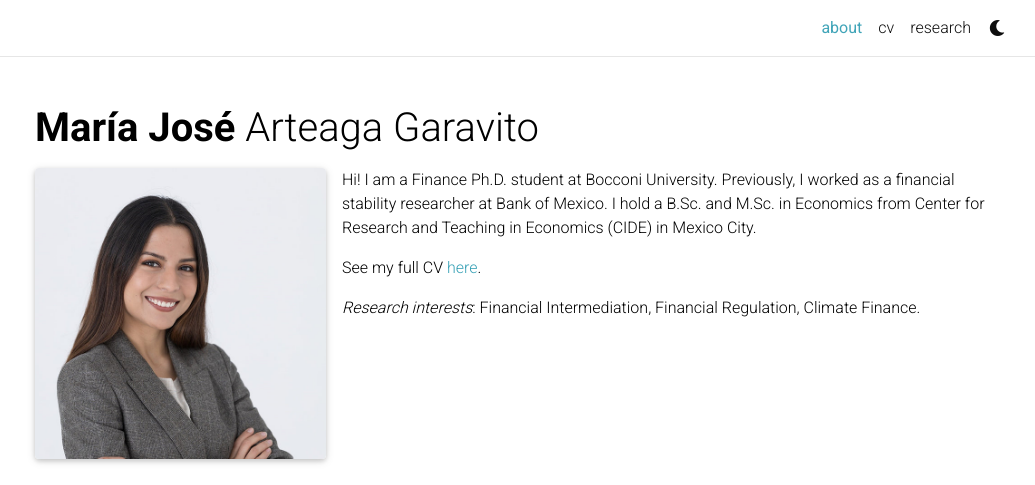
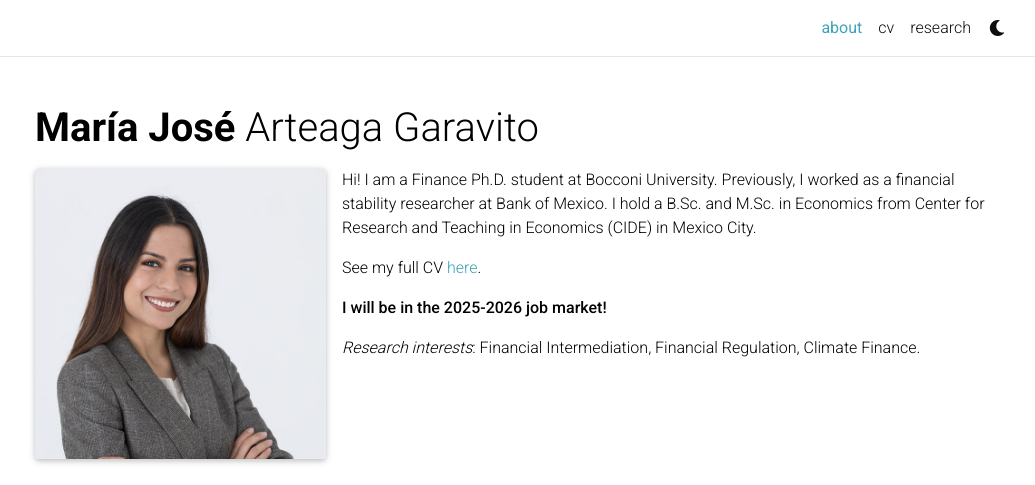
Before and after one commit to majoarteaga/majoarteaga.github.io, a Jekyll site: the page built from _pages/about.md, in a window 1280 px wide. Shown: the top 485 px of the page, without its empty margins (120-1155 px from the left). Built offline with Jekyll 4.4.1, drawn with Linux system fonts in a browser that asks for light colours; full-size pictures stand in for the smaller copies a plugin makes; emoji names are drawn with the system emoji font; comment, search, counter and statistics services are not loaded; a style sheet for code colours, icons or effects is not loaded.

Commit message:
Update about.md

```diff
--- a/_pages/about.md
+++ b/_pages/about.md
@@ -20,5 +20,6 @@ Hi! I am a Finance Ph.D. student at Bocconi University. Previously, I worked as
 
 See my full CV <a href="https://majoarteaga.github.io/assets/pdf/CV_MJAG.pdf">here</a>.
 
+<strong>I will be in the 2025-2026 job market!</strong>
 
 *Research interests*: Financial Intermediation, Financial Regulation, Climate Finance.
```
